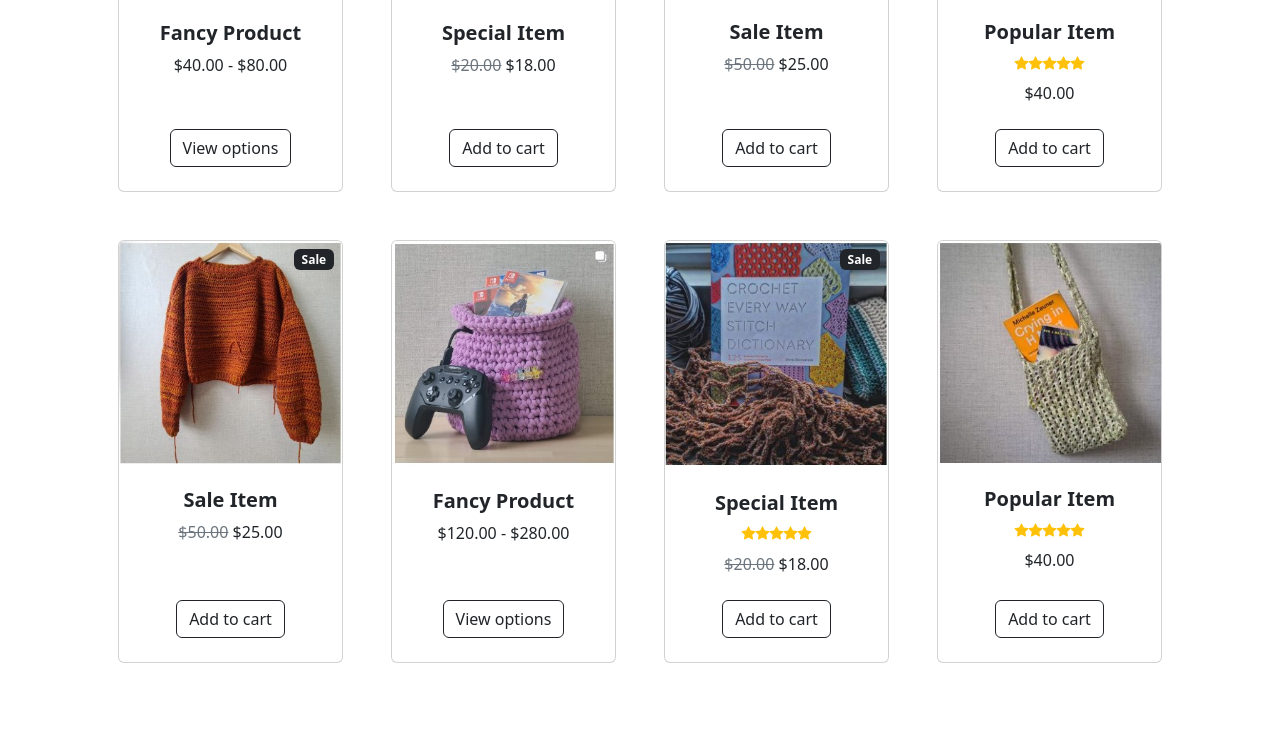
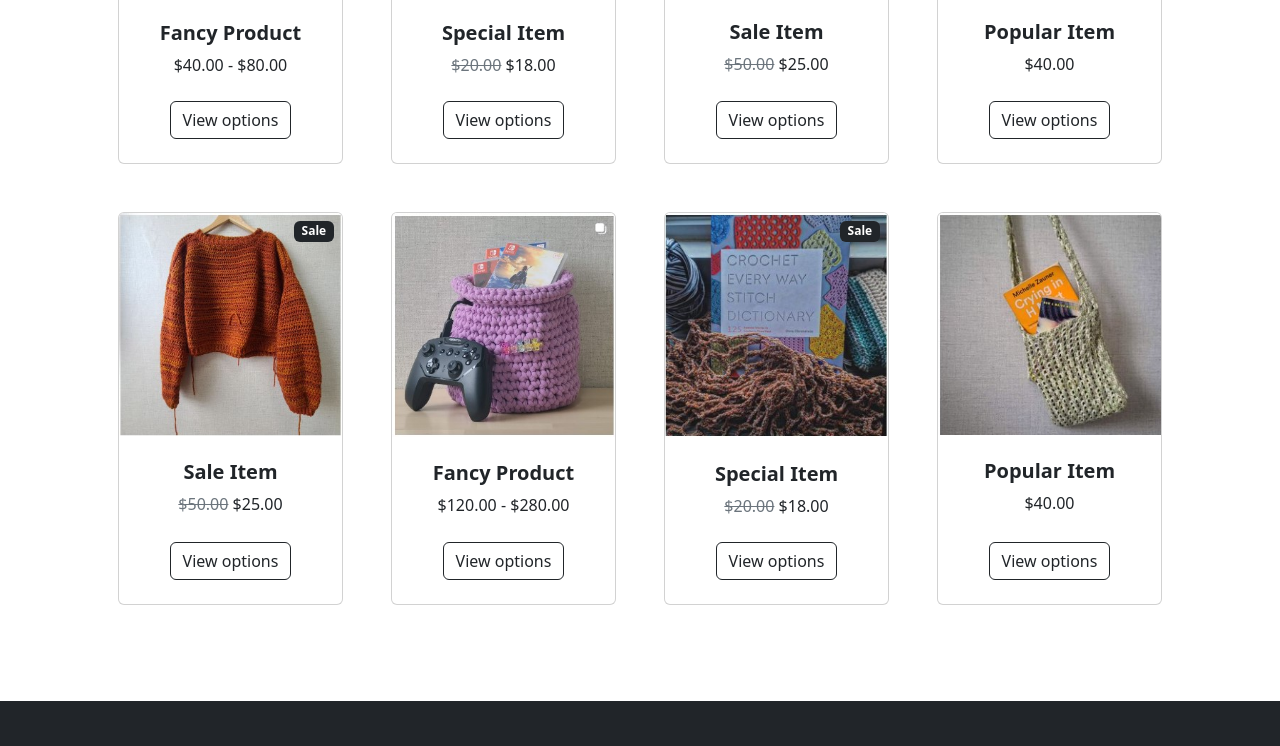
Before and after one commit to yarncraftedsoul/yarncraftedsoul.github.io, a plain HTML site: page index.html in a window 1280 px wide. Shown: the part 676-1422 px from the top of the page. Drawn offline with nearby package versions, Linux system fonts and the light colour scheme.

Commit message:
view options

```diff
--- a/index.html
+++ b/index.html
@@ -28,7 +28,7 @@
                             <ul class="dropdown-menu" aria-labelledby="navbarDropdown">
                                 <li><a class="dropdown-item" href="#!">All Products</a></li>
                                 <li><hr class="dropdown-divider" /></li>
-                                <li><a class="dropdown-item" href="#!">Popular Itesms</a></li>
+                                <li><a class="dropdown-item" href="#!">Popular Items</a></li>
                                 <li><a class="dropdown-item" href="#!">New Arrivals</a></li>
                             </ul>
                         </li>
@@ -93,7 +93,7 @@
                             </div>
                             <!-- Product actions-->
                             <div class="card-footer p-4 pt-0 border-top-0 bg-transparent">
-                                <div class="text-center"><a class="btn btn-outline-dark mt-auto" href="#">Add to cart</a></div>
+                                <div class="text-center"><a class="btn btn-outline-dark mt-auto" href="#">View options</a></div>
                             </div>
                         </div>
                     </div>
@@ -115,7 +115,7 @@
                             </div>
                             <!-- Product actions-->
                             <div class="card-footer p-4 pt-0 border-top-0 bg-transparent">
-                                <div class="text-center"><a class="btn btn-outline-dark mt-auto" href="#">Add to cart</a></div>
+                                <div class="text-center"><a class="btn btn-outline-dark mt-auto" href="#">View options</a></div>
                             </div>
                         </div>
                     </div>
@@ -128,21 +128,13 @@
                                 <div class="text-center">
                                     <!-- Product name-->
                                     <h5 class="fw-bolder">Popular Item</h5>
-                                    <!-- Product reviews-->
-                                    <div class="d-flex justify-content-center small text-warning mb-2">
-                                        <div class="bi-star-fill"></div>
-                                        <div class="bi-star-fill"></div>
-                                        <div class="bi-star-fill"></div>
-                                        <div class="bi-star-fill"></div>
-                                        <div class="bi-star-fill"></div>
-                                    </div>
                                     <!-- Product price-->
                                     $40.00
                                 </div>
                             </div>
                             <!-- Product actions-->
                             <div class="card-footer p-4 pt-0 border-top-0 bg-transparent">
-                                <div class="text-center"><a class="btn btn-outline-dark mt-auto" href="#">Add to cart</a></div>
+                                <div class="text-center"><a class="btn btn-outline-dark mt-auto" href="#">View options</a></div>
                             </div>
                         </div>
                     </div>
@@ -164,7 +156,7 @@
                             </div>
                             <!-- Product actions-->
                             <div class="card-footer p-4 pt-0 border-top-0 bg-transparent">
-                                <div class="text-center"><a class="btn btn-outline-dark mt-auto" href="#">Add to cart</a></div>
+                                <div class="text-center"><a class="btn btn-outline-dark mt-auto" href="#">View options</a></div>
                             </div>
                         </div>
                     </div>
@@ -198,14 +190,6 @@
                                 <div class="text-center">
                                     <!-- Product name-->
                                     <h5 class="fw-bolder">Special Item</h5>
-                                    <!-- Product reviews-->
-                                    <div class="d-flex justify-content-center small text-warning mb-2">
-                                        <div class="bi-star-fill"></div>
-                                        <div class="bi-star-fill"></div>
-                                        <div class="bi-star-fill"></div>
-                                        <div class="bi-star-fill"></div>
-                                        <div class="bi-star-fill"></div>
-                                    </div>
                                     <!-- Product price-->
                                     <span class="text-muted text-decoration-line-through">$20.00</span>
                                     $18.00
@@ -213,7 +197,7 @@
                             </div>
                             <!-- Product actions-->
                             <div class="card-footer p-4 pt-0 border-top-0 bg-transparent">
-                                <div class="text-center"><a class="btn btn-outline-dark mt-auto" href="#">Add to cart</a></div>
+                                <div class="text-center"><a class="btn btn-outline-dark mt-auto" href="#">View options</a></div>
                             </div>
                         </div>
                     </div>
@@ -226,21 +210,13 @@
                                 <div class="text-center">
                                     <!-- Product name-->
                                     <h5 class="fw-bolder">Popular Item</h5>
-                                    <!-- Product reviews-->
-                                    <div class="d-flex justify-content-center small text-warning mb-2">
-                                        <div class="bi-star-fill"></div>
-                                        <div class="bi-star-fill"></div>
-                                        <div class="bi-star-fill"></div>
-                                        <div class="bi-star-fill"></div>
-                                        <div class="bi-star-fill"></div>
-                                    </div>
                                     <!-- Product price-->
                                     $40.00
                                 </div>
                             </div>
                             <!-- Product actions-->
                             <div class="card-footer p-4 pt-0 border-top-0 bg-transparent">
-                                <div class="text-center"><a class="btn btn-outline-dark mt-auto" href="#">Add to cart</a></div>
+                                <div class="text-center"><a class="btn btn-outline-dark mt-auto" href="#">View options</a></div>
                             </div>
                         </div>
                     </div>
```
